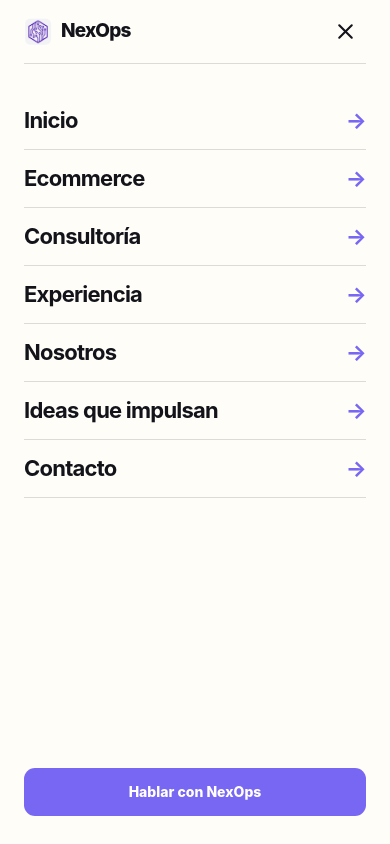
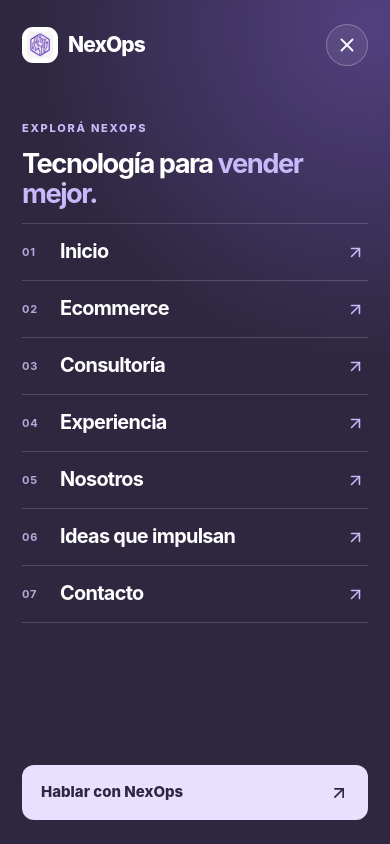
Before and after one commit to AlanTN13/webneoxps, a React (Vite) app: page / in a window 390 px wide. Both pictures are taken after a click on the button "Abrir menú". Shown: the top 844 px of the page. Built offline with nearby package versions, Linux system fonts and the light colour scheme.

Commit message:
Refine mobile navigation menu

```diff
--- a/src/App.css
+++ b/src/App.css
@@ -238,10 +238,16 @@ a {
 .site-header__menu {
   display: none;
   margin-left: auto;
-  padding: 8px;
-  border: 0;
-  background: transparent;
-  color: var(--ink);
+  width: 42px;
+  height: 42px;
+  align-items: center;
+  justify-content: center;
+  padding: 0;
+  border: 1px solid #e6def2;
+  border-radius: 50%;
+  background: #f2edfa;
+  color: #4d3690;
+  cursor: pointer;
 }
 
 /* The institutional pages share a calmer editorial navigation. */
@@ -272,68 +278,148 @@ a {
   z-index: 10000;
   display: flex;
   flex-direction: column;
-  padding: 0 24px 28px;
+  min-height: 100dvh;
+  padding: max(18px, env(safe-area-inset-top)) 22px max(24px, env(safe-area-inset-bottom));
   overflow-y: auto;
-  background: var(--paper);
+  background: radial-gradient(circle at 95% 3%, #514080 0, transparent 38%), #2e273f;
+  color: #fff;
+  animation: mobile-menu-enter 220ms ease-out both;
 }
 
 .mobile-menu__head {
   display: flex;
-  min-height: 72px;
+  min-height: 54px;
   align-items: center;
   justify-content: space-between;
-  border-bottom: 1px solid var(--line);
-}
-
-.mobile-menu__head button {
-  padding: 8px;
-  border: 0;
-  background: transparent;
+}
+
+.mobile-menu__brand {
+  display: inline-flex;
+  align-items: center;
+  gap: 10px;
+  color: #fff;
+  font-size: 21px;
+  font-weight: 780;
+  letter-spacing: -.045em;
+  text-decoration: none;
+}
+
+.mobile-menu__mark {
+  display: grid;
+  width: 36px;
+  height: 36px;
+  place-items: center;
+  border-radius: 11px;
+  background: #fff;
+}
+
+.mobile-menu__mark img { width: 28px; height: 28px; object-fit: contain; }
+
+.mobile-menu__close {
+  display: grid;
+  width: 42px;
+  height: 42px;
+  place-items: center;
+  border: 1px solid #ffffff45;
+  border-radius: 50%;
+  background: #ffffff12;
+  color: #fff;
+  cursor: pointer;
+}
+
+.mobile-menu__intro {
+  margin-top: clamp(27px, 5vh, 46px);
+  padding-bottom: 15px;
+}
+
+.mobile-menu__intro > span {
+  color: #c8bafa;
+  font-size: 11px;
+  font-weight: 800;
+  letter-spacing: .16em;
+}
+
+.mobile-menu__intro p {
+  max-width: 320px;
+  margin: 11px 0 0;
+  font-size: clamp(27px, 7vw, 35px);
+  font-weight: 680;
+  letter-spacing: -.055em;
+  line-height: 1.08;
+}
+
+.mobile-menu__intro em { color: #c8bafa; font-style: normal; }
+
+@keyframes mobile-menu-enter {
+  from { opacity: 0; transform: translateY(-8px); }
+  to { opacity: 1; transform: translateY(0); }
 }
 
 .mobile-menu__nav {
   display: flex;
-  flex: 1;
   flex-direction: column;
-  padding: 28px 0;
-}
-
-.mobile-menu__nav > small {
-  margin-bottom: 10px;
-  color: var(--muted);
-  font-size: 10px;
-  font-weight: 800;
-  letter-spacing: 0.16em;
-  text-transform: uppercase;
+  border-top: 1px solid #ffffff2b;
 }
 
 .mobile-menu__nav > a {
-  display: flex;
+  display: grid;
+  grid-template-columns: 25px minmax(0, 1fr) 22px;
+  align-items: center;
+  gap: 13px;
+  min-height: 57px;
+  border-bottom: 1px solid #ffffff2b;
+  color: #fff;
+  text-decoration: none;
+  transition: color 160ms ease, padding-left 160ms ease;
+}
+
+.mobile-menu__nav > a:hover,
+.mobile-menu__nav > a:focus-visible { color: #c8bafa; padding-left: 5px; }
+
+.mobile-menu__index {
+  color: #b6a8d8;
+  font-size: 11px;
+  font-weight: 750;
+  letter-spacing: .08em;
+}
+
+.mobile-menu__label {
+  font-size: clamp(18px, 5.1vw, 21px);
+  font-weight: 650;
+  letter-spacing: -.035em;
+}
+
+.mobile-menu__nav svg { color: #c8bafa; }
+
+.mobile-menu__footer {
+  margin-top: auto;
+  padding-top: 23px;
+}
+
+.mobile-menu__cta {
+  display: flex;
+  min-height: 55px;
   align-items: center;
   justify-content: space-between;
-  padding: 12px 0;
-  border-bottom: 1px solid var(--line);
-  font-size: 22px;
-  font-weight: 730;
-  letter-spacing: -0.035em;
+  padding: 0 19px;
+  border-radius: 12px;
+  background: #e9dfff;
+  color: #2e273f;
+  font-size: 15px;
+  font-weight: 760;
   text-decoration: none;
 }
 
-.mobile-menu__nav > a span {
-  color: var(--violet);
-}
-
-.mobile-menu__secondary {
-  display: grid;
-  grid-template-columns: 1fr 1fr;
-  gap: 12px;
-  padding-top: 24px;
-}
-
-.mobile-menu__secondary a {
-  color: #4e4c59;
-  font-weight: 650;
-  text-decoration: none;
+.mobile-menu__cta:hover { background: #fff; }
+
+@media (max-height: 700px) {
+  .mobile-menu__intro { margin-top: 14px; }
+  .mobile-menu__nav > a { min-height: 49px; }
+}
+
+@media (prefers-reduced-motion: reduce) {
+  .mobile-menu { animation: none; }
+  .mobile-menu__nav > a { transition: none; }
 }
 
 .eyebrow {
@@ -1969,7 +2055,6 @@ a {
   .site-header__inner { height: 64px; }
   .site-header__brand img { width: 28px; height: 28px; }
   .site-header__brand span { font-size: 19px; }
-  .mobile-menu__head { min-height: 64px; }
   .home-hero { min-height: 0; }
   .home-hero__grid { min-height: 0; gap: 50px; padding: 64px 0 46px; }
   .home-hero__copy h1 { font-size: clamp(2.45rem,11.8vw,3.35rem); line-height: 1; letter-spacing: -.064em; }
--- a/src/components/Header.jsx
+++ b/src/components/Header.jsx
@@ -1,4 +1,4 @@
-import { Menu, X } from "lucide-react";
+import { ArrowUpRight, Menu, X } from "lucide-react";
 import { useEffect, useState } from "react";
 import { createPortal } from "react-dom";
 import { Link } from "react-router-dom";
@@ -21,7 +21,12 @@ export default function Header() {
     if (!open) return undefined;
     const previousOverflow = document.body.style.overflow;
     document.body.style.overflow = "hidden";
-    return () => { document.body.style.overflow = previousOverflow; };
+    const handleKeyDown = (event) => { if (event.key === "Escape") setOpen(false); };
+    document.addEventListener("keydown", handleKeyDown);
+    return () => {
+      document.body.style.overflow = previousOverflow;
+      document.removeEventListener("keydown", handleKeyDown);
+    };
   }, [open]);
 
   return <>
@@ -29,12 +34,13 @@ export default function Header() {
       <Link className="site-header__brand" to="/" aria-label="NexOps, inicio"><img src="/nexops-mark.webp" alt="" width="128" height="128" /><span>NexOps</span></Link>
       <nav className="site-header__nav" aria-label="Navegación principal">{links.map((link) => <Link key={link.to} to={link.to}>{link.label}</Link>)}</nav>
       <a className="site-header__cta" href={CALENDLY_LINK} target="_blank" rel="noreferrer">Conversemos</a>
-      <button className="site-header__menu" type="button" onClick={() => setOpen(true)} aria-label="Abrir menú"><Menu size={23} /></button>
+      <button className="site-header__menu" type="button" onClick={() => setOpen(true)} aria-label="Abrir menú" aria-expanded={open} aria-controls="mobile-site-menu"><Menu size={22} strokeWidth={2.2} /></button>
     </div></header>
-    {open && createPortal(<div className="mobile-menu" role="dialog" aria-modal="true" aria-label="Menú principal">
-      <div className="mobile-menu__head"><Link className="site-header__brand" to="/" onClick={() => setOpen(false)}><img src="/nexops-mark.webp" alt="" width="128" height="128" /><span>NexOps</span></Link><button type="button" onClick={() => setOpen(false)} aria-label="Cerrar menú"><X size={25} /></button></div>
-      <nav className="mobile-menu__nav" aria-label="Navegación mobile">{links.map((link) => <Link key={link.to} to={link.to} onClick={() => setOpen(false)}>{link.label}<span>→</span></Link>)}</nav>
-      <a className="button button--brand" href={CALENDLY_LINK} target="_blank" rel="noreferrer">Hablar con NexOps</a>
+    {open && createPortal(<div className="mobile-menu" id="mobile-site-menu" role="dialog" aria-modal="true" aria-label="Menú principal">
+      <div className="mobile-menu__head"><Link className="mobile-menu__brand" to="/" onClick={() => setOpen(false)}><span className="mobile-menu__mark"><img src="/nexops-mark.webp" alt="" width="128" height="128" /></span><span>NexOps</span></Link><button className="mobile-menu__close" type="button" onClick={() => setOpen(false)} aria-label="Cerrar menú" autoFocus><X size={22} /></button></div>
+      <div className="mobile-menu__intro"><span>EXPLORÁ NEXOPS</span><p>Tecnología para <em>vender mejor.</em></p></div>
+      <nav className="mobile-menu__nav" aria-label="Navegación mobile">{links.map((link, index) => <Link key={link.to} to={link.to} onClick={() => setOpen(false)}><span className="mobile-menu__index">0{index + 1}</span><span className="mobile-menu__label">{link.label}</span><ArrowUpRight size={19} aria-hidden="true" /></Link>)}</nav>
+      <div className="mobile-menu__footer"><a className="mobile-menu__cta" href={CALENDLY_LINK} target="_blank" rel="noreferrer" onClick={() => setOpen(false)}>Hablar con NexOps <ArrowUpRight size={20} aria-hidden="true" /></a></div>
     </div>, document.body)}
   </>;
 }
```
Also changed, not shown: 1 other file (tests, documents, lock files or other folders).
